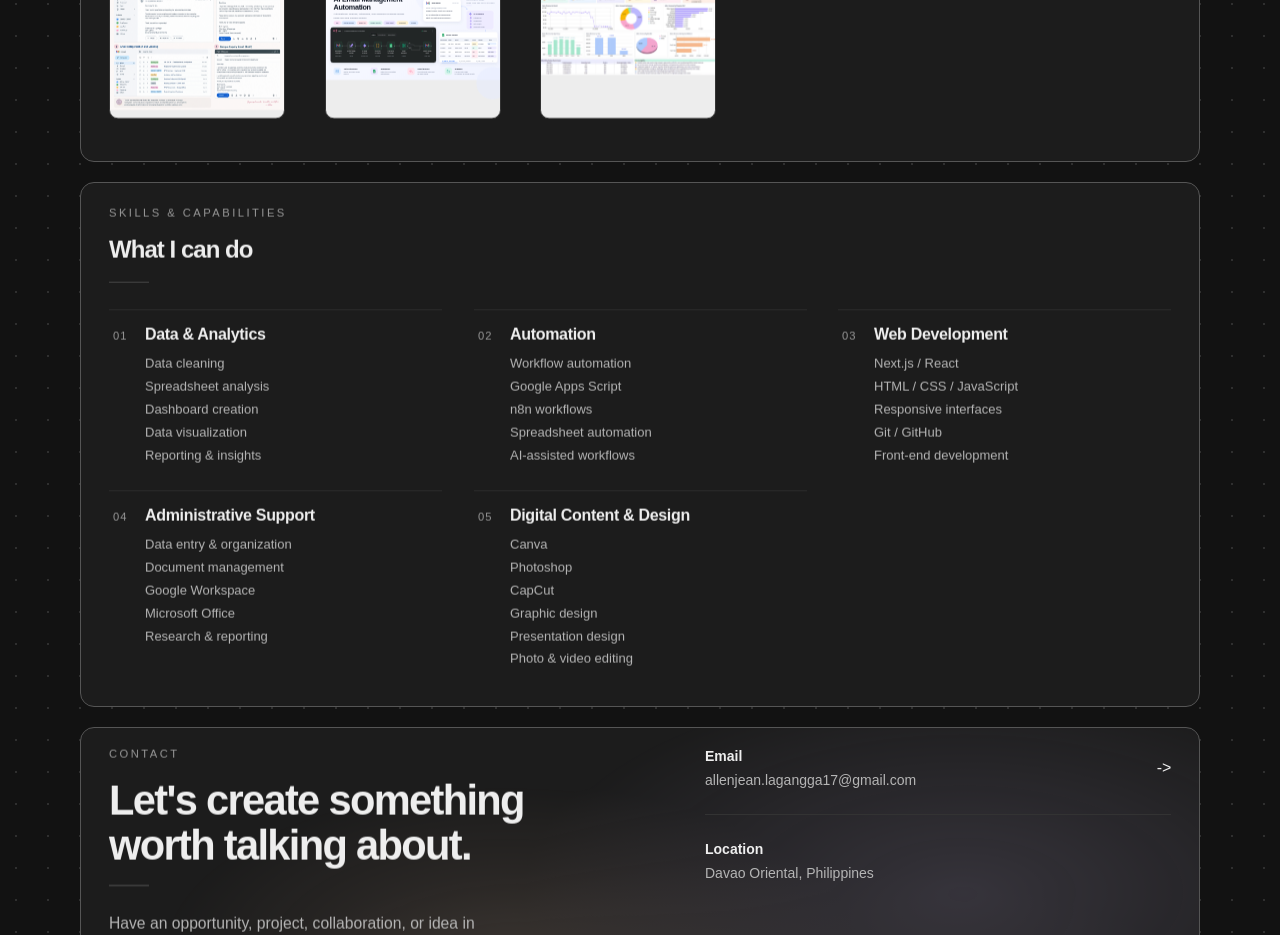
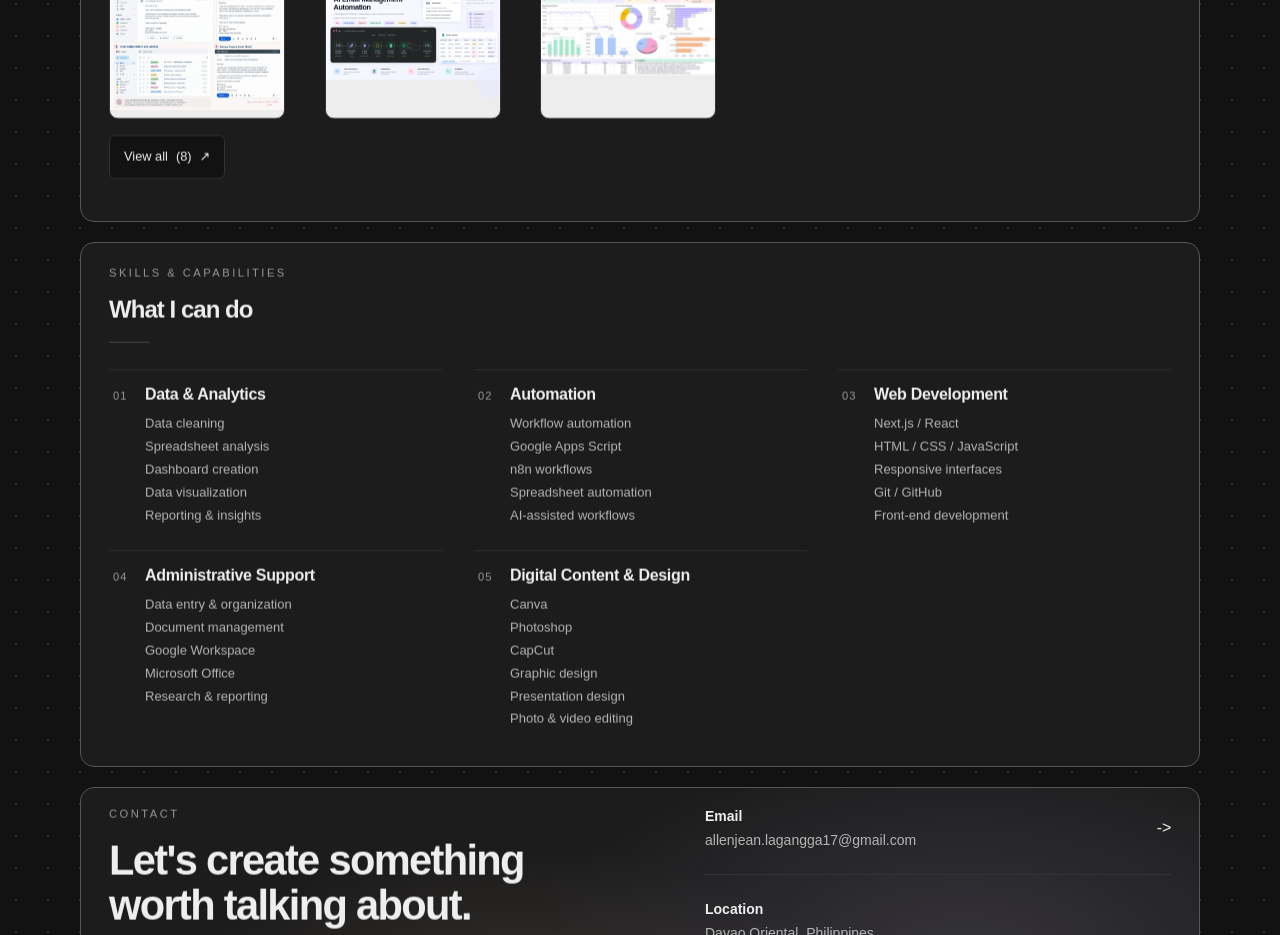
Before and after one commit to allenwatermelo/allen-portfolio, a Next.js app: page / in a window 1280 px wide. Shown: the part 1740-2675 px from the top of the page. Built offline with nearby package versions, Linux system fonts and the light colour scheme.

Commit message:
Update ProjectsSection.tsx

```diff
--- a/components/ProjectsSection.tsx
+++ b/components/ProjectsSection.tsx
@@ -103,11 +103,12 @@ type ModalState = "closed" | "opening" | "open" | "closing";
 
 export default function ProjectsSection() {
   const [selectedCategory, setSelectedCategory] = useState<ProjectCategory | null>(null);
+  const newestFirstProjects = [...projects].reverse();
   const visibleProjects = selectedCategory
-    ? projects.filter((project) => project.filterCategory === selectedCategory)
-    : [...projects].reverse();
+    ? newestFirstProjects.filter((project) => project.filterCategory === selectedCategory)
+    : newestFirstProjects;
   const displayedProjects = visibleProjects.slice(0, 10);
-  const hasMoreProjects = visibleProjects.length > 10;
+  const shouldShowViewAll = visibleProjects.length > 0;
   const galleryTitle = selectedCategory ?? "All Projects";
   const [project, setProject] = useState<Project>(retailProject);
   const [modalState, setModalState] = useState<ModalState>("closed");
@@ -279,7 +280,7 @@ export default function ProjectsSection() {
         </button>
         ))}
         </div>
-        {hasMoreProjects ? (
+        {shouldShowViewAll ? (
           <button type="button" className="portfolio-project-view-all" onClick={() => setIsGalleryOpen(true)} aria-haspopup="dialog">
             View all <span aria-hidden="true">({visibleProjects.length})</span><span aria-hidden="true">↗</span>
           </button>
@@ -303,7 +304,6 @@ export default function ProjectsSection() {
                   <span className="project-gallery-thumbnail">
                     {item === automationProject ? <EmailAutomationGraphic /> : <Image src={item.image} alt="" fill sizes="(max-width: 639px) 42vw, (max-width: 1023px) 28vw, 16rem" className="object-contain" />}
                   </span>
-                  <span className="project-gallery-item-title">{item.title}</span>
                 </button>
               ))}
             </div>
```
